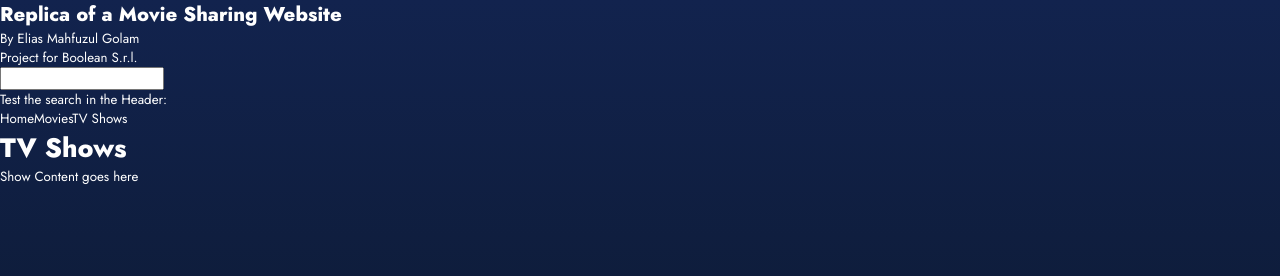
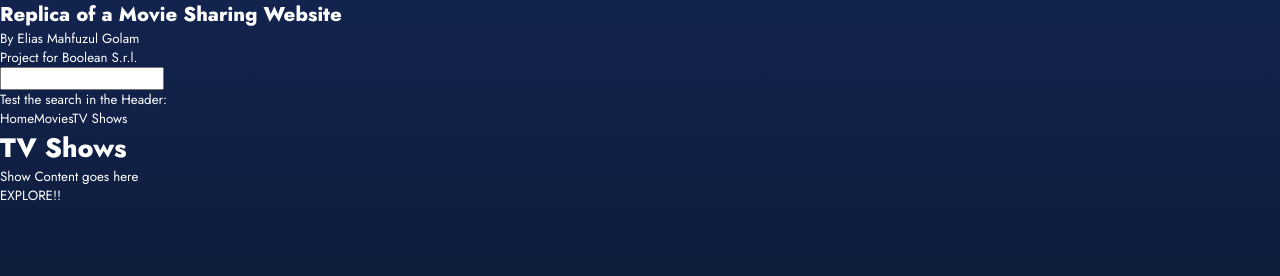
Before and after one commit to EliGolam/streaming-website-educational, a Vue app: page /tvshows in a window 1280 px wide. Shown: the top 276 px of the page. Built offline with nearby package versions, Linux system fonts and the light colour scheme.

Commit message:
Milestone 4: v0.4.5: Fixed issue with v-show not working properly

```diff
--- a/src/components/ContentViewerComponent.vue
+++ b/src/components/ContentViewerComponent.vue
@@ -3,8 +3,13 @@
 		<p v-show="activeSearch">Results Found for: {{ newSearchQuery }}</p>
 	</div>
 
-	<ExploreViewerComponent v-if="!activeSearch" />
-	<SearchResultsViewerComponent v-if="activeSearch" :results="contentArray"/>
+    <div class="explore-page" v-show="!activeSearch" >
+	    <ExploreViewerComponent />
+    </div>
+
+    <div class="search-page" v-show="activeSearch">
+	    <SearchResultsViewerComponent :results="contentArray"/>
+    </div>
 </template>
 
 <script>
--- a/src/components/utilities/InteractiveCardComponent.vue
+++ b/src/components/utilities/InteractiveCardComponent.vue
@@ -130,6 +130,8 @@ li {
 	border-radius: $_size-3;
 	overflow: hidden;
 
+	background-color: rgba($clr-primary-red, .5);
+
 	.card-info {
 		// Position
 		position: absolute;
--- a/src/components/utilities/SearchResultsViewerComponent.vue
+++ b/src/components/utilities/SearchResultsViewerComponent.vue
@@ -3,7 +3,7 @@
 		SEARCH RESULTS
 	</div>
 
-	<ul class="card-container">
+	<ul class="card-container flex-center">
 		<InteractiveCardComponent v-for="item in results" :key="item.id"
 			:card="item"
 			class="card-item"
@@ -36,7 +36,6 @@ import InteractiveCardComponent from './InteractiveCardComponent.vue';
 	row-gap: $r-gap;
 	column-gap: $c-gap;
 
-	display: flex;
 	align-items: flex-start;
 	flex-wrap: wrap;
 
--- a/src/views/TVShowsView.vue
+++ b/src/views/TVShowsView.vue
@@ -1,12 +1,15 @@
 <template>
     <h1>TV Shows</h1>
     <p>Show Content goes here</p>
+
+    <ContentViewerComponent :format="'tvshows'" />
   </template>
 
   <script>
+import ContentViewerComponent from '../components/ContentViewerComponent.vue';
     export default {
-
-    }
+    components: { ContentViewerComponent }
+}
   </script>
 
   <style lang="scss" scoped>
```
Also changed, not shown: 1 other file (tests, documents, lock files or other folders).
